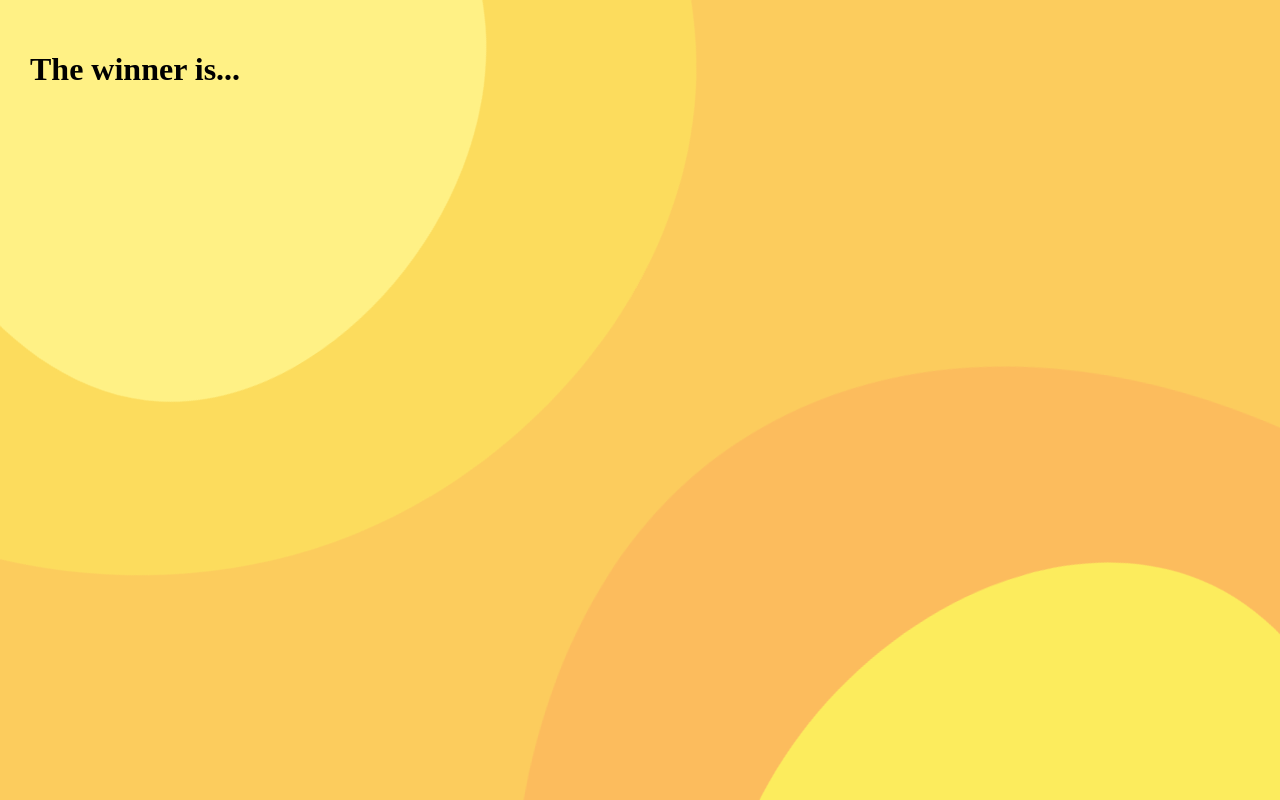
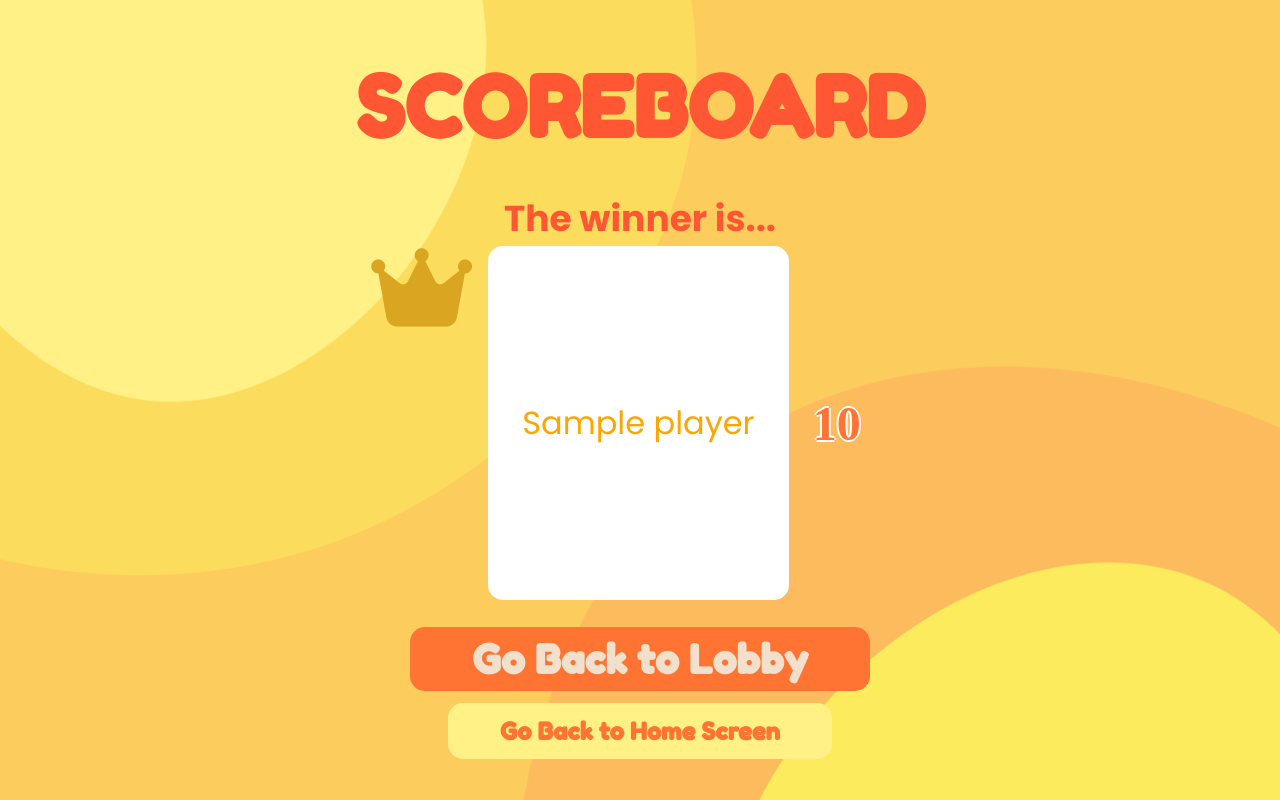
Before and after one commit to Reymer249/music-roulette, a Django app: template game/templates/results_page/index.html in a window 1280 px wide. Run offline with Django 4.2, Linux system fonts and the light colour scheme; the template is opened without the code that fills it: most values are stand-ins (such as "Sample title", 1, 10 or a date in 2020).

Commit message:
Fixed results_page,question_page

```diff
--- a/game/templates/main_page/index.html
+++ b/game/templates/main_page/index.html
@@ -81,6 +81,7 @@ h1 {
     margin-left: 15%;
     margin-top: 0%;
     border: hidden;
+    border-radius: 15px;
     font-family: 'Poppins', sans-serif;
     font-size: 6vmin;
     background: rgb(125, 81, 212);
@@ -113,6 +114,7 @@ h1 {
     margin-left: 15%;
     margin-top: 0%;
     border: hidden;
+    border-radius: 15px;
     font-family: 'Poppins', sans-serif;
     font-size: 6vmin;
     background: rgb(125, 81, 212);
@@ -120,6 +122,10 @@ h1 {
     height: 25%;
     color: white;
     font-weight: bold;
+}
+button:hover{
+    transform:scale(1.06);
+    transition: .5s;
 }
 
 </style>
--- a/game/templates/results_page/index.html
+++ b/game/templates/results_page/index.html
@@ -8,7 +8,191 @@
 {% block colour_3 %}"#fcbc5d"{% endblock %}
 {% block colour_4 %}"#fcec5d"{% endblock %}
 
+{% block style %}
+<style>
+body{
+    margin: 0px;
+    height: 100%;
+}
+svg {
+    position: fixed;
+    top: 0;
+    left: 0;
+    width: 100%;
+    height: 100vh;
+}
+.wrap-layer{
+    position: fixed;
+    width: 100%;
+    height: 100vh;
+    top: 0;
+    left: 0;
+}
+.text-layer{
+    position: absolute;
+    margin: 0px;
+    width: 100%;
+    height: 100vh;
+    top: 0;
+    left: 0;
+    z-index: 1;
+    /*non-critical styles left out*/
+}
+.background-layer{
+    position: absolute;
+    width: 100%;
+    height: 100vh;
+    top: 0;
+    left: 0;
+    z-index: 0;
+}
+
+h1{
+    font-size: 10.5vmin;
+    font-family: 'Fredoka One', "Times New Roman", Times, serif;
+    text-align: center;
+    color: rgb(255, 87, 51);
+}
+h2{
+    margin-top: -3vh;
+    font-size: 4.5vmin;
+    font-family: 'Poppins', sans-serif;
+    text-align: center;
+    color: rgb(255, 87, 51);
+}
+
+.score_wrapper{
+    margin-top: -4vh;
+    margin-left: 25vw;
+    height: 45vh;
+    width: 50vw;
+    display: flex;
+    flex-direction: row;
+}
+
+.list{
+    position: relative;
+    width: 24vw;
+    height: 45vh;
+    margin-top: 0vh;
+    margin-left: 1vw;
+    box-sizing:border-box;
+    padding: 0%;
+    display: flex;
+    flex-direction: column;
+}
+.list .dots{
+    display: flex;
+    flex-grow: 1;
+    flex-shrink: 1;
+    flex-basis: 20px;
+    background: white;
+    color: orange;
+    margin: 1%;
+    transition: .5s;
+    font-size: 4vmin;
+    font-family: 'Poppins', sans-serif;
+    border-radius: 15px;
+    align-items: center;
+    justify-content: center;
+}
+
+.score{
+    position: relative;
+    width: 5vw;
+    height: 45vh;
+    margin-top: 0vh;
+    margin-left: 1vw;
+    box-sizing:border-box;
+    padding: 0%;
+    display: flex;
+    flex-direction: column;
+}
+.score .points{
+    display: flex;
+    flex-grow: 1;
+    flex-shrink: 1;
+    flex-basis: 20px;
+    margin: 1%;
+    transition: .5s;
+    font-size: 6vmin;
+    font-weight: bolder;
+    text-shadow: -2px 0 white, 0 2px white, 2px 0 white, 0 -2px white;
+    color: rgb(255, 116, 51);
+    border-radius: 15px;
+    align-items: center;
+    justify-content: center;
+
+}
+
+i{
+    margin-left: 4vw;
+    font-size: 7vw;
+    margin-top: 0vh;
+    color: goldenrod;
+}
+
+.buttons {
+    margin-top: 3vh;
+    width: 100vw;
+    display: flex;
+    flex-direction: column;
+}
+button{
+    display:inline-block;
+    border-radius: 15px;
+    transition: .5s;
+    border: hidden;
+    font-weight: bold;
+}
+button:hover{
+    transform:scale(1.06);
+}
+.lobby_button{
+    font-size: 5vmin;
+    font-family: 'Fredoka One', "Times New Roman", Times, serif;
+    background: rgb(255, 116, 51);
+    color: rgb(240, 224, 204);
+    width: 36vw;
+    height: 8vh;
+    margin-top: 0vh;
+    margin-left: 32vw;
+}
+.home_button{
+    width: 30vw;
+    height: 7vh;
+    margin-top: 1.5vh;
+    margin-left: 35vw;
+    font-family: 'Fredoka One', "Times New Roman", Times, serif;
+    font-size: 3vmin;
+    background: #fff185;
+    color: rgb(255, 116, 51);
+}
+</style>
+{% endblock %}
+
 {% block body %}
-    <h1>The winner is...</h1>
+    <link rel="stylesheet" href="https://cdnjs.cloudflare.com/ajax/libs/font-awesome/6.4.2/css/all.min.css" integrity="sha512-z3gLpd7yknf1YoNbCzqRKc4qyor8gaKU1qmn+CShxbuBusANI9QpRohGBreCFkKxLhei6S9CQXFEbbKuqLg0DA==" crossorigin="anonymous" referrerpolicy="no-referrer" />
+    <h1>SCOREBOARD</h1>
+    <h2>The winner is...</h2>
+
+    <div class="score_wrapper">
+        <i class="fa-solid fa-crown"></i>
+        <ul class="list">
+            {% for player in player_list %}
+                <li class="dots">{{ player.name }}</li>
+            {% endfor %}
+        </ul>
+        <ul class="score">
+            {% for result in result_list %}
+                <li class="points">{{ result.points }}</li>
+            {% endfor %}
+        </ul>
+    </div>
+
+    <div class="buttons">
+        <button class="lobby_button" onclick="location.href='/lobby/{{ lobby_id }}/';">Go Back to Lobby</button>
+        <button class="home_button" onclick="location.href='/';">Go Back to Home Screen</button>
+    </div>
 
 {% endblock %}
--- a/game/urls.py
+++ b/game/urls.py
@@ -7,5 +7,5 @@ urlpatterns = [
     path("lobby/<int:lobby_id>/", views.lobby_page, name="lobby_page"),
     path("lobby/lobbyselect/", views.lobbyselect_page, name="lobbyselect_page"),
     path("lobby/<int:lobby_id>/question/", views.question_page, name="question_page"),
-    path("lobby/<int:lobby_id>/results/", views.results_page, name="results_page"),
+    path("lobby/<int:lobby_id>/question/results/", views.results_page, name="results_page"),
 ]
--- a/game/views.py
+++ b/game/views.py
@@ -63,10 +63,12 @@ def question_page(request, lobby_id):
 
 def results_page(request, lobby_id):
     player_list = [{"id": 11, "name": "Natalka"}, {"id": 12, "name": "Ivan"}, {"id": 13, "name": "Max"}, {"id": 14, "name": "Carlos"}]
+    result_list = [{"id": 11, "points": 100}, {"id": 12, "points": 90}, {"id": 13, "points": 80}, {"id": 14, "points": 70}]
     template = loader.get_template("results_page/index.html")
     context = {
         "lobby_id": lobby_id,
         "player_list": player_list,
+        "result_list": result_list,
         "num_players": len(player_list),
     }
     return HttpResponse(template.render(context, request))
```
Also changed, not shown: game/templates/question_page/index.html (+42 -85 lines).
